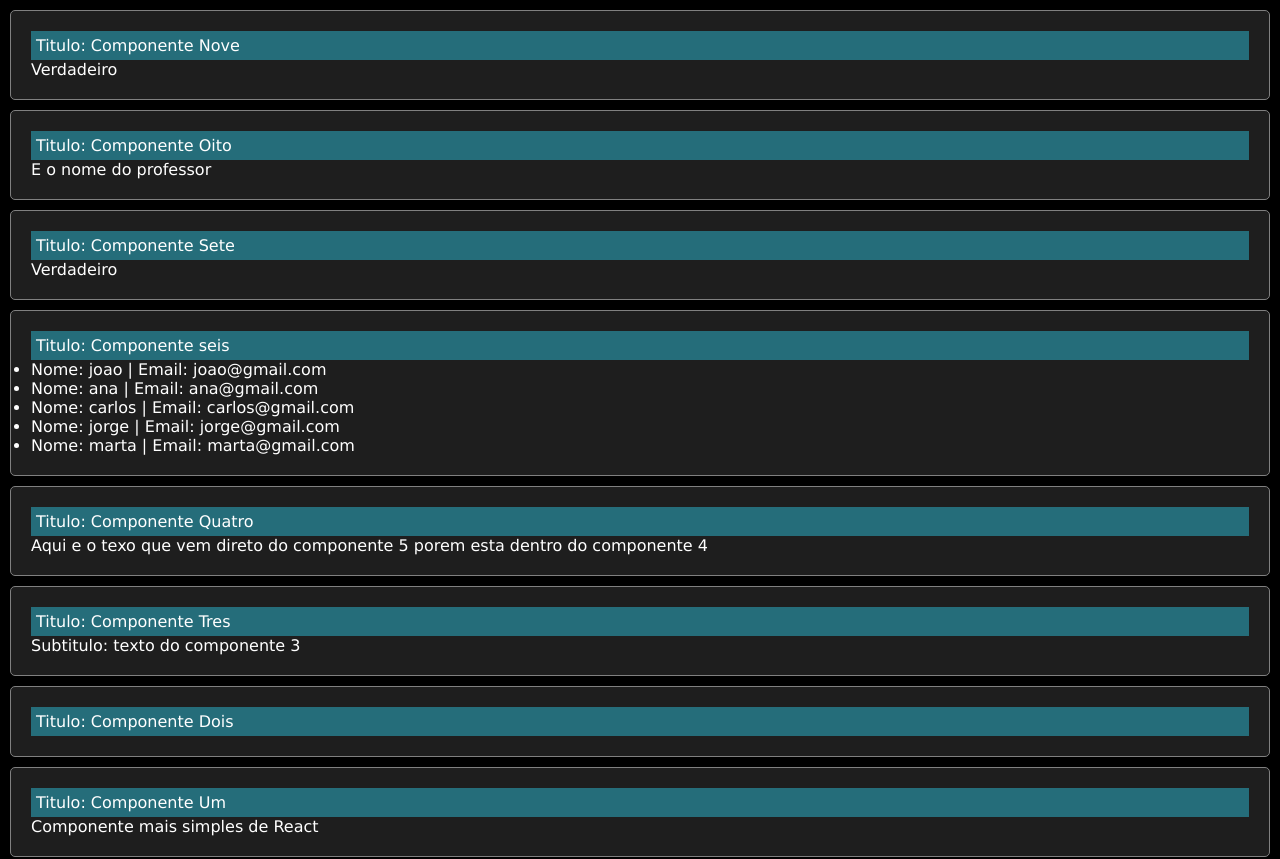
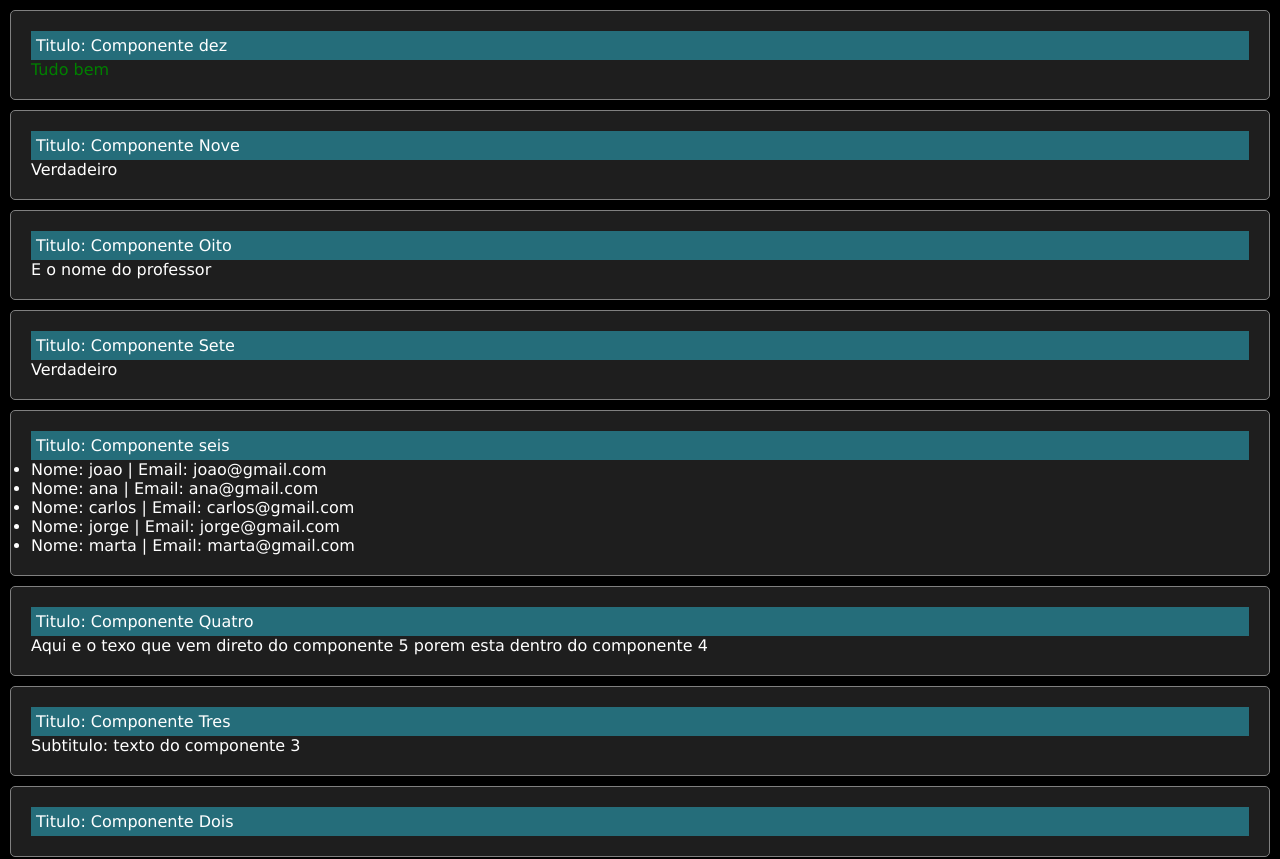
Before and after one commit to rafaelandradegs/curso-react-joao-ribeiro, a React (Vite) app: page / in a window 1280 px wide. Shown: the top 859 px of the page. Built offline with nearby package versions, Linux system fonts and the light colour scheme.

Commit message:
Estilos inline com style

```diff
--- a/src/App.jsx
+++ b/src/App.jsx
@@ -7,12 +7,14 @@ import ComponenteSeis from './components/ComponenteSeis'
 import ComponenteSete from './components/ComponenteSete'
 import ComponenteOito from './components/ComponenteOito'
 import { ComponenteNove } from './components/ComponenteNove'
+import ComponenteDez from './components/ComponenteDez'
 
 import './style.css'
 
 export default function App() {
   return (
     <div>
+      <ComponenteDez titulo="Componente dez" corTexto="green" />
       <ComponenteNove titulo="Componente Nove" valor="Joao" />
       <ComponenteOito titulo="Componente Oito" valor="Joao" />
       <ComponenteSete titulo="Componente Sete" valor={1} />
--- /dev/null
+++ b/src/components/ComponenteDez.jsx
@@ -0,0 +1,13 @@
+import React from 'react'
+
+export default props => {
+  // const estilo = { color: 'White', padding: '10px', backgroundColor: 'red' }
+
+  return (
+    <div className="componente">
+      <p className="titulo">Titulo: {props.titulo}</p>
+      {/* <p style={estilo}>Tudo bem</p> */}
+      <p style={{ color: props.corTexto }}>Tudo bem</p>
+    </div>
+  )
+}
```
